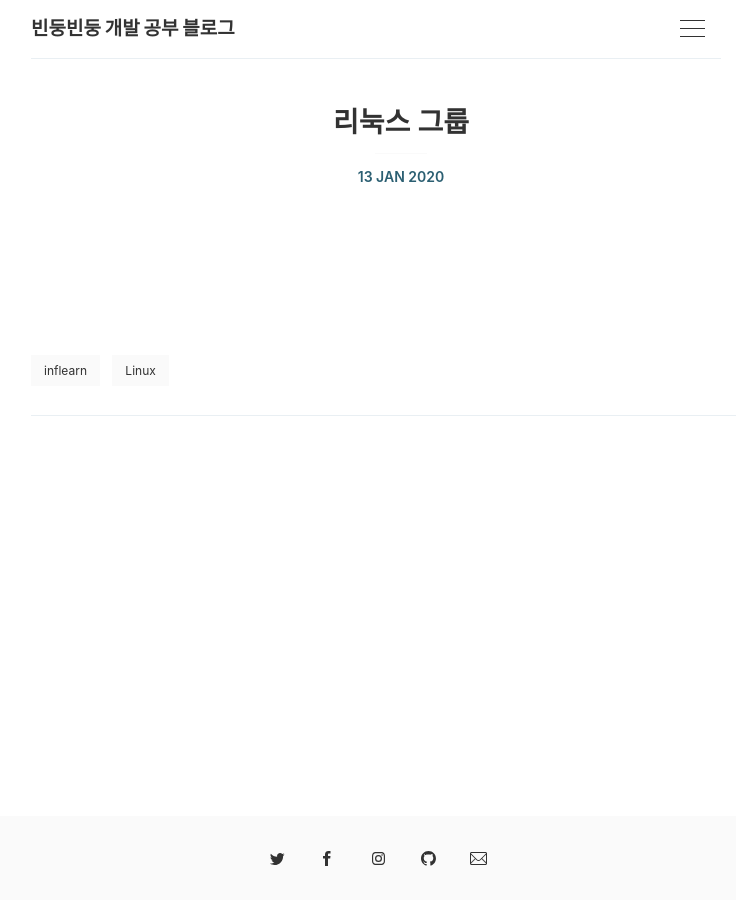
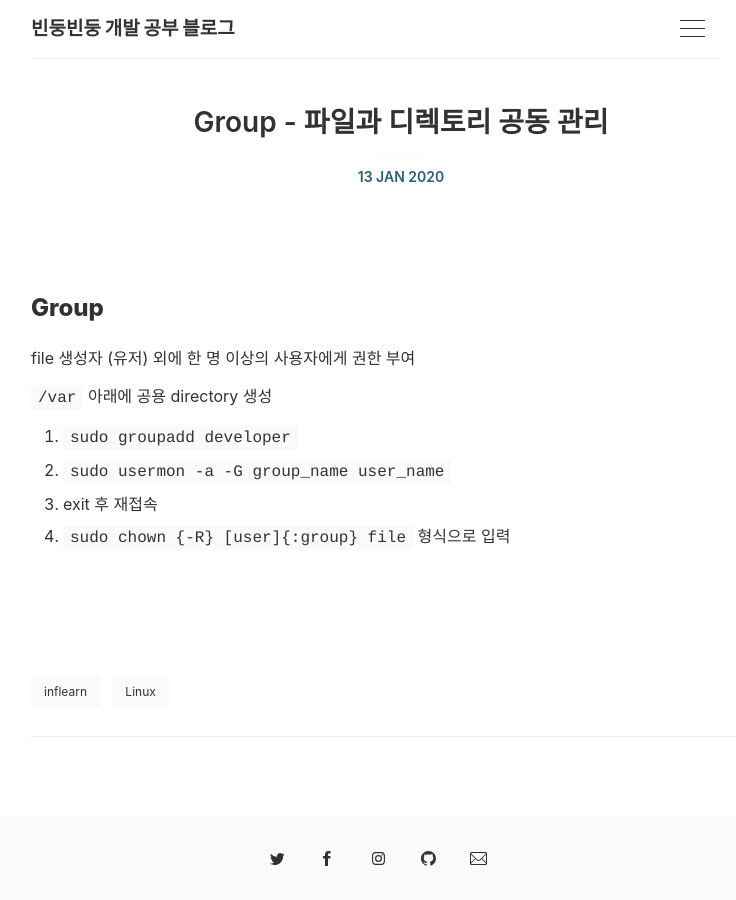
Before and after one commit to 42cosmos/42cosmos.github.io, a Jekyll site: the page built from _posts/Linux/2020-01-13-linux-group.md, in a window 1280 px wide. Shown: the whole page, without its empty margins (272-1008 px from the left). Built offline with Jekyll 4.4.1, drawn with Linux system fonts in a browser that asks for light colours; comment, search, counter and statistics services are not loaded.

Commit message:
small add in Linux category

```diff
--- a/_posts/Linux/2020-01-13-linux-group.md
+++ b/_posts/Linux/2020-01-13-linux-group.md
@@ -1,6 +1,17 @@
 ---
 layout: post
-title: '리눅스 그룹'
+title: 'Group - 파일과 디렉토리 공동 관리'
 tags: [inflearn, Linux]
 categories: 'Study/Linux'
 ---
+
+### Group
+
+file 생성자 (유저) 외에 한 명 이상의 사용자에게 권한 부여
+
+`/var` 아래에 공용 directory 생성
+
+1. `sudo groupadd developer`
+2.  `sudo usermon -a -G group_name user_name`
+3. exit 후 재접속
+4. `sudo chown {-R} [user]{:group} file` 형식으로 입력
```
Also changed, not shown: _posts/AWS/2020-01-14-AWS-tutorials.md (+2 -1 lines), _posts/Linux/2020-01-13-linux-directory.md (+2 -2 lines), _posts/Linux/2020-01-13-linux-permission.md (+3 -1 lines), _posts/Linux/2020-01-13-linux-tutorial-IO-Redirection.md (+1 -3 lines), _posts/Linux/2020-01-13-process-of-linux.md (+1 -3 lines), _posts/사담/2020-01-15-새벽-사담.md (added, +11 -0 lines), 8 other files.
